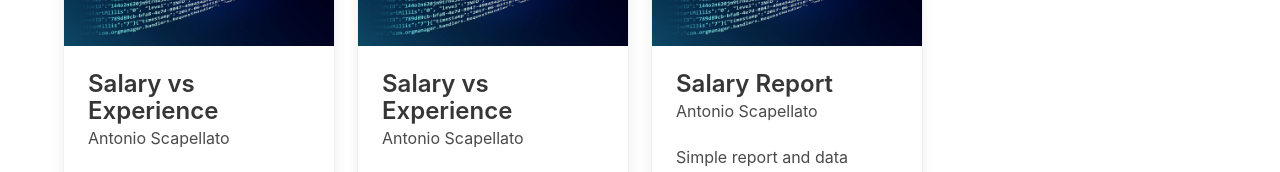
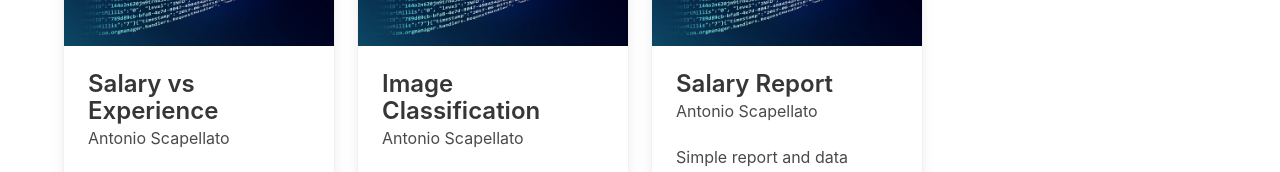
Before and after one commit to AntonioScapellato/opengraph, a plain HTML site: page index.html in a window 1280 px wide. Shown: the part 432-604 px from the top of the page. Drawn offline with nearby package versions, Linux system fonts and the light colour scheme.

Commit message:
Update index.html

```diff
--- a/index.html
+++ b/index.html
@@ -58,7 +58,7 @@
           <div class="card-content">
             <div class="media">
               <div class="media-content">
-                <p class="title is-4">Salary vs Experience</p>
+                <p class="title is-4">Image Classification</p>
                 <p class="subtitle is-6">Antonio Scapellato</p>
               </div>
             </div>
```
